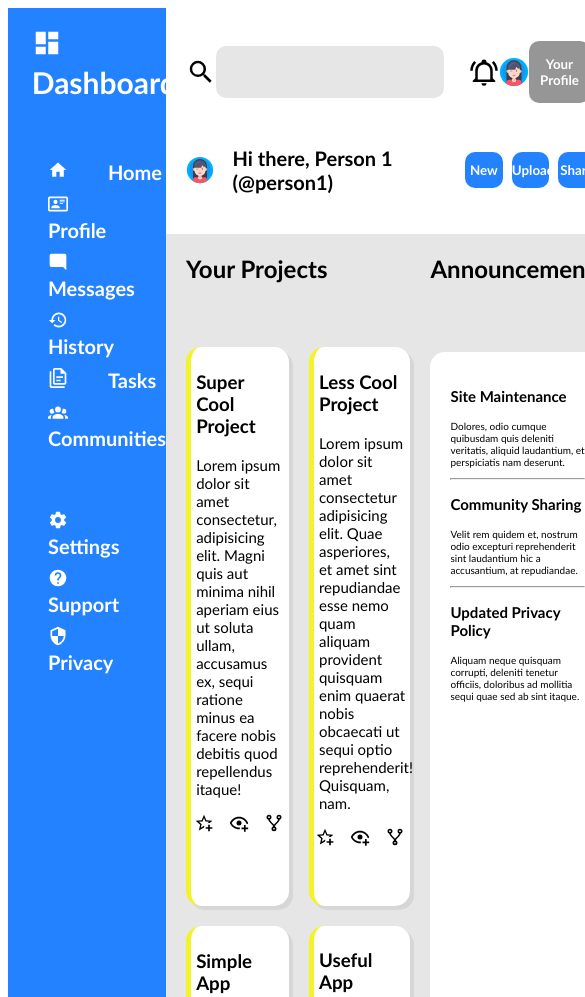
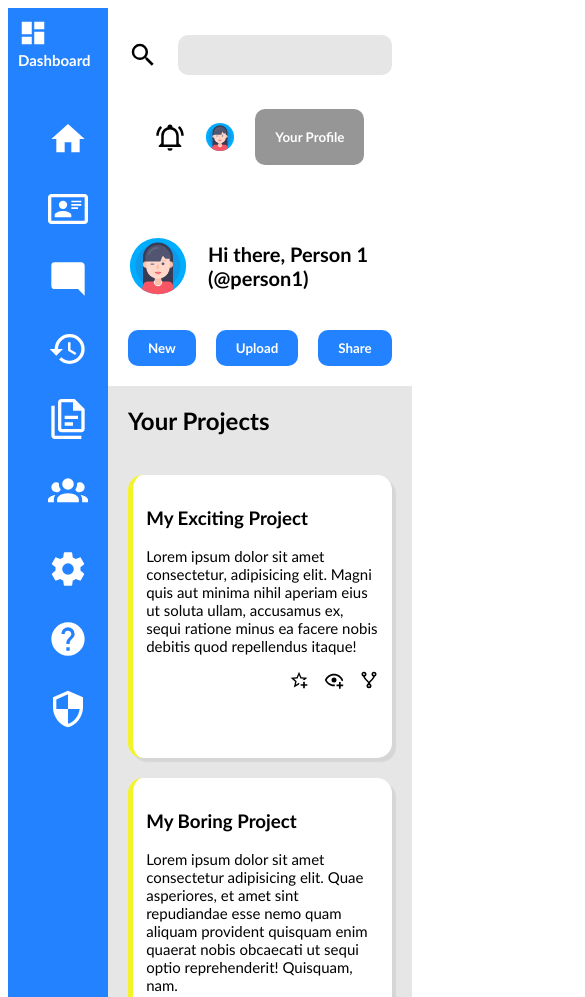
Before and after one commit to aksaleksa/Admin-Dashboard, a plain HTML site: page index.html in a window 390 px wide. Shown: the top 997 px of the page, 585 px wide, since content can reach past the window. Drawn offline with Linux system fonts and the light colour scheme.

Commit message:
Improve the dashboard design and make it responsive

```diff
--- a/index.html
+++ b/index.html
@@ -29,18 +29,26 @@
 
         <div class="header">
             <div>
+                <div>
                     <img src="Icons/magnify.svg" alt="">
                     <div id="search"></div>
+                </div>
+                <div>
                     <img src="Icons/bell-ring-outline.svg" alt="">
                     <img src="Icons/avatar-female-girl-svgrepo-com.svg" alt="">
                     <button id="user-profile">Your Profile</button>
                 </div>
+            </div>
+            <div>
                 <div>
                     <img src="Icons/avatar-female-girl-svgrepo-com.svg" alt="" id="user-image">
                     <p id="greeting">Hi there, Person 1 (@person1)</p>
-                <div><button>New</button></div>
-                <div><button>Upload</button></div>
-                <div><button>Share</button></div>
+                </div>
+                <div>
+                    <button>New</button>
+                    <button>Upload</button>
+                    <button>Share</button>
+                </div>
             </div>
         </div>
 
@@ -48,7 +56,7 @@
             <div class="projects">
                 <h2>Your Projects</h2>
                 <div>
-                    <h3>Super Cool Project</h3>
+                    <h3>My Exciting Project</h3>
                     <p>
                         Lorem ipsum dolor sit amet consectetur, adipisicing elit. Magni quis aut minima nihil aperiam
                         eius ut soluta ullam, accusamus ex, sequi ratione minus ea facere nobis debitis quod repellendus
@@ -61,7 +69,7 @@
                     </div>
                 </div>
                 <div>
-                    <h3>Less Cool Project</h3>
+                    <h3>My Boring Project</h3>
                     <p>
                         Lorem ipsum dolor sit amet consectetur adipisicing elit. Quae asperiores, et amet sint
                         repudiandae
@@ -102,7 +110,7 @@
                     </div>
                 </div>
                 <div>
-                    <h3>Innovative Software</h3>
+                    <h3>Creative Software</h3>
                     <p>
                         Lorem ipsum dolor, sit amet consectetur adipisicing elit. Quidem eveniet provident ducimus
                         architecto fugit reiciendis consequuntur veritatis ea, voluptatem, quaerat beatae exercitationem
@@ -131,14 +139,20 @@
             <div class="other">
                 <h2>Announcements</h2>
                 <div>
+                    <div>
                         <h3>Site Maintenance</h3>
                         <p>Dolores, odio cumque quibusdam quis deleniti veritatis, aliquid laudantium, et perspiciatis nam deserunt.</p>
+                    </div>
                     <hr>
+                    <div>
                         <h3>Community Sharing</h3>
                         <p>Velit rem quidem et, nostrum odio excepturi reprehenderit sint laudantium hic a accusantium, at repudiandae.</p>
+                    </div>
                     <hr>
+                    <div>
                         <h3>Updated Privacy Policy</h3>
                         <p>Aliquam neque quisquam corrupti, deleniti tenetur officiis, doloribus ad mollitia sequi quae sed ab sint itaque.</p>
+                    </div>
                 </div>
                 <h2>Trending</h2>
                 <div id="users">
--- a/styles.css
+++ b/styles.css
@@ -6,9 +6,9 @@
     width: 95vw;
     height: 95vh;
     max-height: 800px;
+    max-width: 1500px;
     display: grid;
     grid-template: 1fr 5fr / 1fr 3fr;
-    /* margin-bottom: 50px; */
 }
 
 .sidebar {
@@ -23,7 +23,7 @@
 
 .sidebar h1 {
     color: white;
-    margin-left: 15%;
+    margin-left: 20px;
     font-size: 30px;
     font-weight: bold;
 }
@@ -71,18 +71,23 @@
 }
 
 .header > div {
-    /* background-color: rgb(230, 230, 230); */
     align-items: center;
+    display: grid;
+    gap: 20px;
 }
 
 .header > div:nth-child(1) {
-    display: grid;
-    grid-template-columns: 1fr 10fr 1fr 1fr 3fr;
+    grid-template-columns: 11fr 5fr;
 }
 
 .header > div:nth-child(2) {
-    display: grid;
-    grid-template-columns: 1fr 5fr 1fr 1fr 1fr;
+    grid-template-columns: 2fr 1fr;
+}
+
+.header > div > div {
+    display: flex;
+    flex-direction: row;
+    gap: 20px;
 }
 
 .header img {
@@ -98,7 +103,7 @@
 
 .header #search {
     background-color: rgb(230, 230, 230);
-    height: 60%;
+    height: 40px;
     width: 90%;
     border-radius: 10px;
 }
@@ -108,8 +113,7 @@
 }
 
 .header #user-profile {
-    width: 80%;
-    height: 70%;
+    padding: 20px;
     background-color:rgb(150, 150, 150)
 }
 
@@ -118,7 +122,7 @@
 }
 
 .header #user-image {
-    width: 60%;
+    width: 60px;
     height: auto;
 }
 
@@ -131,8 +135,7 @@
     color: white;
     background-color:rgb(35, 130, 255);
     font-weight: bold;
-    padding: 10px 0;
-    width: 80%;
+    padding: 10px 20px;
     border-radius: 10px;
     border: none;
 }
@@ -220,7 +223,7 @@
 }
 
 .other #users img {
-    width: 100%;
+    width: 40px;
     height: auto;
 }
 
@@ -231,3 +234,106 @@
 .other .handle {
     font-weight: bold;
 }
+
+@media (max-width: 1000px) {
+    .main {
+        grid-template-columns:  1fr;
+    }
+
+    .other {
+        display: block;
+    }
+
+    .other > div {
+        display: grid;
+        grid-template: 1fr / 1fr 0.5fr 1fr 0.5fr 1fr;
+    }
+
+    .other #users {
+        grid-template: 1fr / repeat(4, 1fr)
+    }
+
+    .other p {
+        font-size: 15px;
+    }
+
+    .other #users img {
+        width: 50px;
+        height: auto;
+        margin: auto;
+    }
+}
+
+@media (max-width: 800px) {
+    .header {
+        gap: 50px;
+    }
+
+    .header > div {
+        display: flex;
+        flex-direction: column;
+        justify-content: space-around;
+    }
+
+    .header > div > div {
+        width: 100%;
+    }
+
+    .header > div > div:nth-child(2) {
+        justify-content: center;
+    }
+
+    .sidebar h1 {
+        font-size: 25px;
+        margin-left: 10px;
+    }
+
+    .sidebar ul {
+        padding-left: 20px;
+    }
+
+    .sidebar ul img {
+        margin-right: 20px;
+    }
+}
+
+@media (max-width: 600px) {
+    .container {
+        grid-template: 1fr 5fr / 1fr 4fr;
+    }
+
+    .sidebar h1 {
+        font-size: 15px;
+    }
+
+    .sidebar ul {
+        font-size: 0px;
+    }
+
+    .sidebar ul img {
+        width: 40px;
+        height: auto;
+        margin-left: 20px;
+        margin-top: 20px;
+    }
+
+    .projects {
+        grid-template: 0.2fr 1fr 1fr 1fr 1fr 1fr 1fr / 1fr;
+    }
+
+    .projects h2 {
+        grid-area: 1 / 1 / 2 / 2;
+    }
+
+    .other > div {
+        grid-template: 1fr 0 1fr 0 1fr/ 1fr;
+    }
+
+    .other #users {
+        grid-template: repeat(4, 1fr) / 1fr;
+    }
+
+    .other #users img {
+        width: 80px;
+    }
+}
```
Lines whose indentation alone changed are shown as unchanged.
